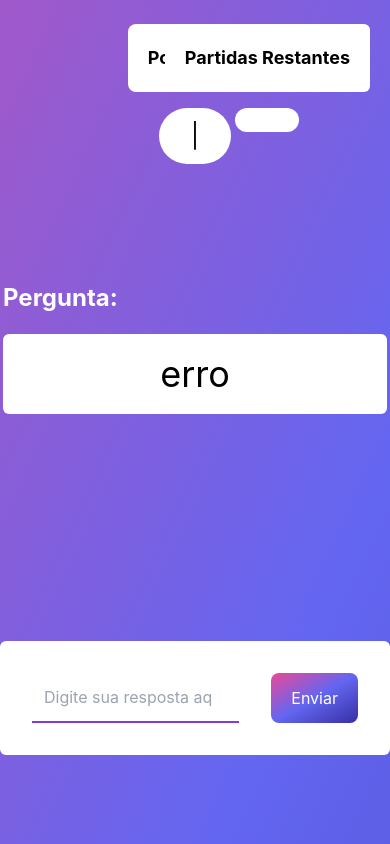
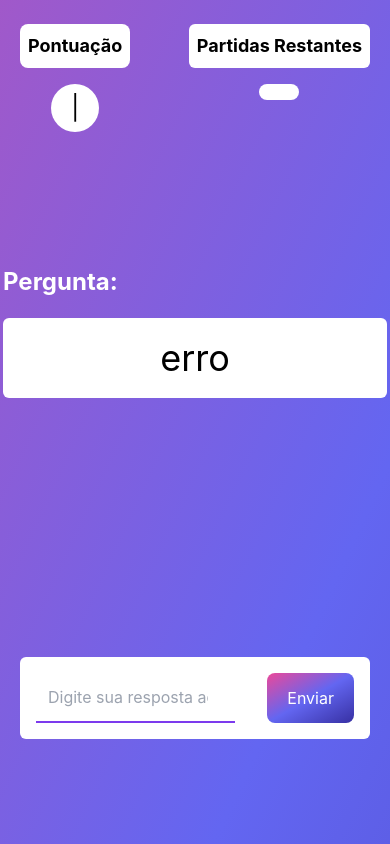
Before and after one commit to carloseduardodb/arithmetics-math-frontend, a React (Create React App) app: page /game in a window 390 px wide. Built offline with nearby package versions, Linux system fonts and the light colour scheme; no server answers.

Commit message:
add responsive pages

```diff
--- a/src/components/CreateRooms/index.tsx
+++ b/src/components/CreateRooms/index.tsx
@@ -12,14 +12,18 @@ const CreateRooms = () => {
   }
 
   return (
-    <div className="flex flex-row justify-between">
+    <>
+      <h2 className="pb-3 text-gray-800 font-bold text-2xl">
+        Crie uma nova sala:
+      </h2>
+      <div className="flex xs:flex-col md:flex-row justify-between">
         <input
           type="text"
           value={room}
           onInput={(e: React.ChangeEvent<HTMLInputElement>) =>
             setRoom(e.target.value)
           }
-        className="border-b-2 w-full mr-10 p-2 outline-none focus:border-purple-300"
+          className="border-b-2 w-full mr-10 xs:mb-3 p-2 outline-none focus:border-purple-300"
           placeholder="Nome da sua sala"
         />
         <button
@@ -31,6 +35,7 @@ const CreateRooms = () => {
           CRIAR
         </button>
       </div>
+    </>
   );
 };
 
--- a/src/components/RoomsAll/index.tsx
+++ b/src/components/RoomsAll/index.tsx
@@ -32,7 +32,7 @@ const RoomAll: React.FC<any> = ({ rooms = "" }) => {
       <h2 className="pt-7 pb-4 text-gray-800 font-bold text-2xl">
         Salas ativas:
       </h2>
-      <ul className="grid grid-flow-row grid-cols-2 gap-4 w-full">
+      <ul className="grid grid-flow-row sm:grid-cols-2 xs:grid-cols-1 gap-4 w-full">
         {allRooms.map((room) => {
           return (
             room.room_client === "" && (
--- a/src/components/Status/index.tsx
+++ b/src/components/Status/index.tsx
@@ -6,12 +6,12 @@ const Status: React.FC<any> = ({
   adversaryPontuation,
 }) => {
   return (
-    <div className="flex flex-row justify-center w-full relative">
+    <div className="flex flex-row xl:justify-center w-full relative xs:px-5 xs:justify-between">
       <div className="flex flex-col items-center">
-        <div className="w-max bg-white rounded-lg p-5 mt-6 mb-4">
+        <div className="w-max bg-white rounded-lg xl:p-5 xs:p-2 mt-6 mb-4">
           <p className="font-bold text-lg">Pontuação</p>
         </div>
-        <div className="w-max bg-white rounded-full py-3 px-8">
+        <div className="w-max bg-white rounded-full xs:py-2 xs:px-5 xl:py-3 xl:px-8">
           <p className="text-2xl">
             <span>{myPontuation && myPontuation}</span> |{" "}
             <span>{adversaryPontuation && adversaryPontuation}</span>
@@ -19,11 +19,11 @@ const Status: React.FC<any> = ({
         </div>
       </div>
 
-      <div className="absolute right-0 mx-5 flex flex-col items-center">
-        <div className="w-full bg-white p-5 mt-6 mb-4 rounded-md">
+      <div className="xl:absolute xs:relative right-0 xl:mx-5 xs:mx-0 flex flex-col items-center">
+        <div className="w-full bg-white xl:p-5 xs:p-2 mt-6 mb-4 rounded-md">
           <p className="font-bold text-lg">Partidas Restantes</p>
         </div>
-        <div className="bg-white py-3 px-8 w-max text-2xl text-center rounded-full">
+        <div className="bg-white xl:py-3 xl:px-8 xs:py-2 xs:px-5 w-max text-2xl text-center rounded-full">
           <p>{remainingMatches && remainingMatches}</p>
         </div>
       </div>
--- a/src/pages/Battle/index.tsx
+++ b/src/pages/Battle/index.tsx
@@ -1,5 +1,6 @@
 import React, { useEffect, useState } from "react";
 import { socket } from "../../service/socket";
+import { GoArrowDown, GoArrowUp } from "react-icons/go";
 
 interface BattleData {
   operator: string;
@@ -15,6 +16,7 @@ interface Ranking {
 const Battle = () => {
   const [globalGameValues, setGlobalGameValues] = useState<BattleData>();
   const [globalRankingValues, setGlobalRankingValues] = useState<Ranking[]>([]);
+  const [pontuation, setPontuation] = useState(false);
   const [answer, setAnswer] = useState("");
 
   function operationConvert(operator: string | any) {
@@ -27,6 +29,7 @@ const Battle = () => {
         return "erro";
     }
   }
+
   useEffect(() => {
     socket.emit("getBattle", () => {});
     socket.on("battle", (data) => {
@@ -42,7 +45,7 @@ const Battle = () => {
   useEffect(() => {
     socket.emit("getRanking", () => {});
     socket.on("ranking", (data) => {
-      setGlobalRankingValues(data);
+      setGlobalRankingValues(data.reverse());
     });
   }, []);
 
@@ -56,7 +59,7 @@ const Battle = () => {
     setAnswer("");
     socket.emit("getRanking", () => {});
     socket.on("ranking", (data) => {
-      setGlobalRankingValues(data);
+      setGlobalRankingValues(data.reverse());
     });
   }
 
@@ -69,8 +72,30 @@ const Battle = () => {
       animate-gradient-xy relative
     "
     >
-      <div className="flex flex-col justify-center items-center bg-white absolute right-0 p-5 w-full max-w-sm rounded-md overflow-y-scroll m-2">
-        <p className="text-indigo-600 font-bold text-lg">Últimas pontuações</p>
+      <div className="flex flex-col justify-center items-center bg-white sm:relative md:absolute right-0 p-5 w-full max-w-sm rounded-md overflow-y-scroll m-2">
+        <button
+          onClick={() => {
+            setPontuation(!pontuation);
+          }}
+          className={
+            "bg-gray-800 flex flex-row-reverse " +
+            (pontuation && "xs:mt-14 md:mt-0") +
+            " hover:bg-black transition-all text-white font-bold py-3 px-4 rounded shadow-lg text-center"
+          }
+        >
+          {pontuation ? (
+            <GoArrowUp className="ml-2" size={25} />
+          ) : (
+            <GoArrowDown className="ml-2" size={25} />
+          )}
+          <p> {pontuation ? "Ocultar Pontuações" : "Exibir Pontuações"} </p>
+        </button>
+        {pontuation && (
+          <p className="text-indigo-600 font-bold text-lg mt-3">
+            Últimas pontuações
+          </p>
+        )}
+        {pontuation && (
           <ul style={{ maxHeight: "50vh" }} className="w-full">
             {globalRankingValues.map((node, index) => (
               <li
@@ -82,6 +107,7 @@ const Battle = () => {
               </li>
             ))}
           </ul>
+        )}
       </div>
       <div className="w-full h-full flex flex-col justify-around">
         <div className="mt-12 flex flex-col justify-center items-center">
@@ -96,8 +122,8 @@ const Battle = () => {
             </p>
           </div>
         </div>
-        <div className="mt-12 flex flex-col justify-center items-center">
-          <div className="w-full flex flex-row max-w-4xl bg-white m-5 p-8 rounded-md">
+        <div className="mt-12 flex flex-col justify-center items-center xs:mx-5">
+          <div className="w-full flex flex-row max-w-4xl bg-white m-5 p-8 xs:p-4 rounded-md">
             <input
               value={answer}
               onInput={(e: React.ChangeEvent<HTMLInputElement>) => {
--- a/src/pages/Check/index.tsx
+++ b/src/pages/Check/index.tsx
@@ -19,16 +19,17 @@ const Check = () => {
   return (
     <div
       className="
+      xs:p-10
       w-full h-screen
       bg-gradient-to-br from-pink-500 via-indigo-500 to-indigo-800
       flex flex-col justify-center items-center
       animate-gradient-xy
     "
     >
-      <h3 className="my-16 text-white text-2xl">
+      <h3 className="my-16 text-white xs:text-lg text-2xl">
         Assim que seu amigo entrar a gente começa ....
       </h3>
-      <div className="w-full max-w-4xl bg-white m-5 p-10 rounded-md text-center">
+      <div className="w-full max-w-4xl bg-white m-5 xs:p-5 p-10 rounded-md text-center">
         <p>
           Não há como jogar sozinho ainda, chame um amigo e peça para ele entrar
           na sala!
--- a/src/pages/Game/index.tsx
+++ b/src/pages/Game/index.tsx
@@ -120,8 +120,8 @@ const Game = () => {
             </p>
           </div>
         </div>
-        <div className="mt-12 flex flex-col justify-center items-center">
-          <div className="w-full flex flex-row max-w-4xl bg-white m-5 p-8 rounded-md">
+        <div className="mt-12 flex flex-col justify-center items-center xs:mx-5">
+          <div className="w-full flex flex-row max-w-4xl bg-white m-5 p-8 xs:p-4 rounded-md">
             <input
               value={answer}
               onInput={(e: React.ChangeEvent<HTMLInputElement>) => {
--- a/src/pages/Rooms/index.tsx
+++ b/src/pages/Rooms/index.tsx
@@ -22,7 +22,7 @@ const Rooms = () => {
       animate-gradient-xy
     "
     >
-      <div className="w-full max-w-4xl bg-white m-5 p-10 rounded-md">
+      <div className="w-full max-w-4xl bg-white m-5 p-10 sm:p-5 rounded-md">
         <CreateRooms />
         <RoomAll rooms={allRooms} />
       </div>
--- a/tailwind.config.js
+++ b/tailwind.config.js
@@ -1,3 +1,6 @@
+// tailwind.config.js
+const defaultTheme = require("tailwindcss/defaultTheme");
+
 module.exports = {
   purge: ["./src/**/*.{js,jsx,ts,tsx}", "./public/index.html"],
   darkMode: false, // or 'media' or 'class'
@@ -41,6 +44,10 @@ module.exports = {
         },
       },
     },
+    screens: {
+      xs: "380px",
+      ...defaultTheme.screens,
+    },
   },
   variants: {
     extend: {},
```
Lines whose indentation alone changed are shown as unchanged.
